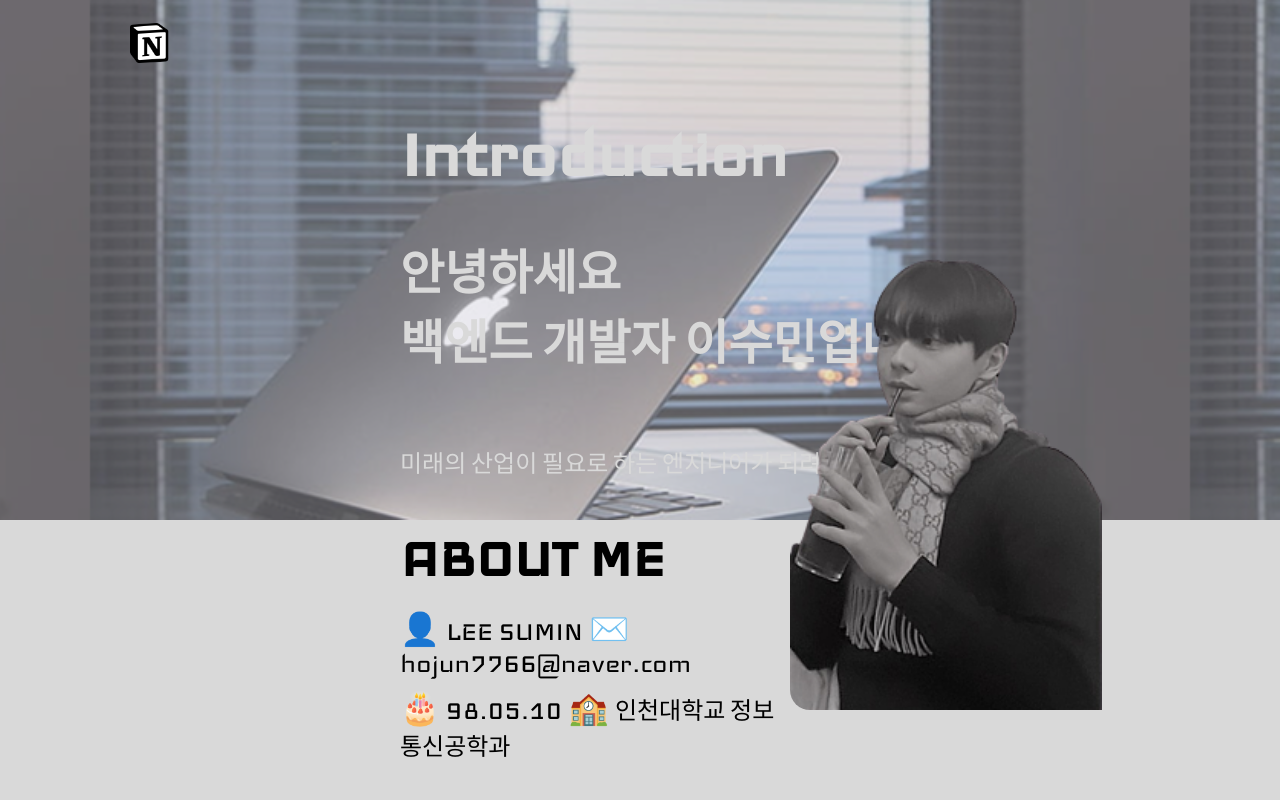
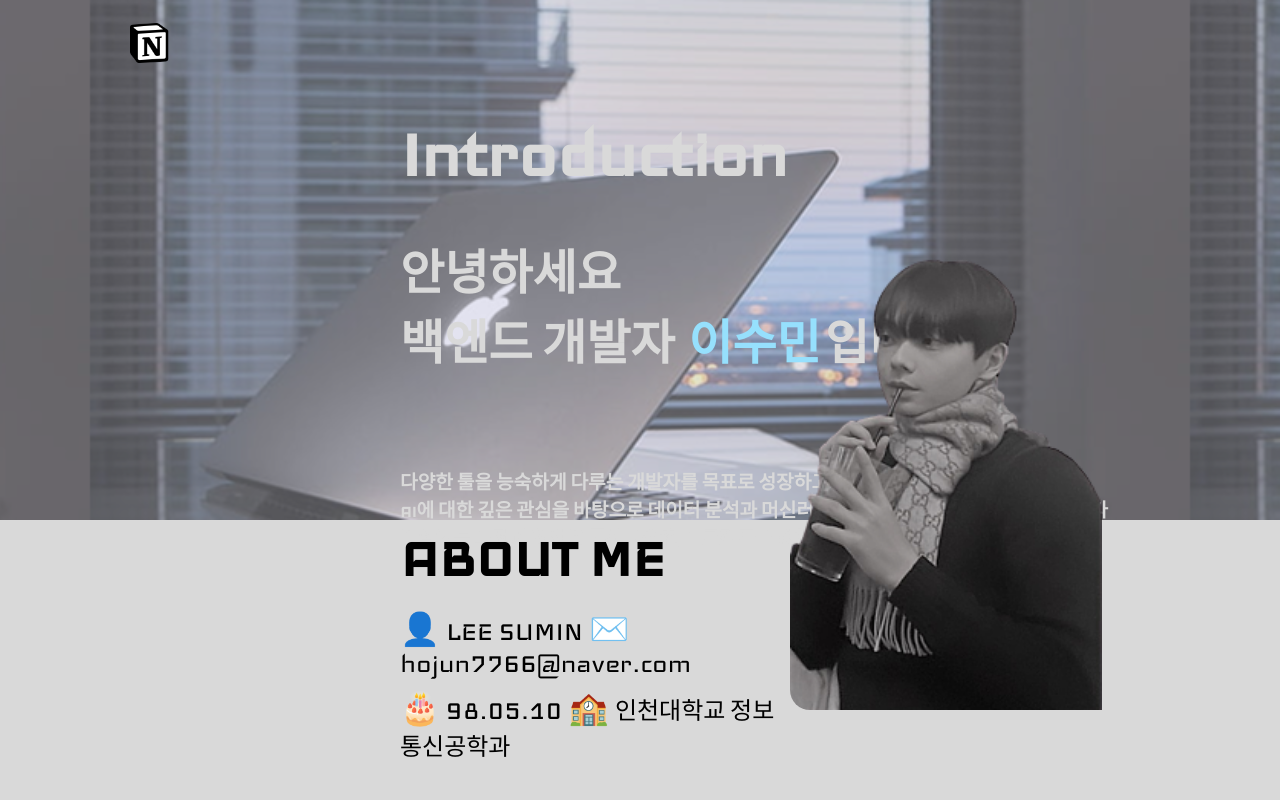
Before and after one commit to leesumin7766/portfolio, a Next.js app in the folder client/: page /main in a window 1280 px wide. Shown: the top 800 px of the page. Built offline with nearby package versions, Linux system fonts and the light colour scheme; a web font is replaced by a local one.

Commit message:
intro 수정"

```diff
--- a/client/src/components/Main.js
+++ b/client/src/components/Main.js
@@ -28,11 +28,17 @@ const Main = () => {
       </header>
 
       {/* Main Background */}
-      <section className={styles.intro} style={{ backgroundImage: "url('/assets/screen1.png'), linear-gradient(rgba(25, 0, 255, 0.05), rgba(25, 0, 255, 0.05))" }}>
+      <section className={styles.intro} style={{ backgroundImage: "url('/assets/screen1.png'), linear-gradient(rgba(0, 0, 255, 0.05), rgba(0, 0, 255, 0.05))",
+        backgroundBlendMode: "darken",
+       }}>
         <div className={styles.introText}>
           <h1>Introduction</h1>
-          <h2>안녕하세요<br /><strong>백엔드 개발자 이수민</strong>입니다.</h2>
-          <p>미래의 산업이 필요로 하는 엔지니어가 되려고 노력합니다.</p>
+          <h2>안녕하세요<br/>백엔드 개발자 <span className={styles.highlightName}>이수민</span>입니다</h2><p></p>
+          <div className ={styles.introP}>
+          <h4>다양한 툴을 능숙하게 다루는 개발자를 목표로 성장하고 있습니다<br></br>
+            AI에 대한 깊은 관심을 바탕으로 데이터 분석과 머신러닝 기술을 프로젝트에 적용해왔습니다<br></br>
+          끊임없는 도전과 협업을 통해 다양한 프로젝트를 경험하며 성취감을 얻습니다</h4>
+          </div>
         </div>
       </section>
 
@@ -146,7 +152,7 @@ const Main = () => {
       <span className={styles.eng}>KT Aivle School AI</span>
       <span className={styles.kor}>개발자 5기 수료</span>
       <p className={styles.dateTime}>(2024.02.20 - 2024.08.07) <strong>840Hours</strong></p>
-      <p className={styles.eduText}>- 인공지능, 데이터분석 교육 및 프로젝트</p>
+      <p className={styles.eduText}>- 인공지능, 데이터분석, Python 교육 및 프로젝트</p>
     </div>
   </div>
 </section>
--- a/client/src/components/Main.module.css
+++ b/client/src/components/Main.module.css
@@ -57,7 +57,7 @@
   background-position: center;
   display: flex;
   align-items: flex-start;
-  padding-left: 150px00px;
+  padding-left: 150px 00px;
   color: #D9D9D9;
   text-align: left;
 }
@@ -69,17 +69,24 @@
   margin-bottom: 20px;
 }
 
+.introText .highlightName {
+  color: #96e0fd; /* 원하는 색상 */
+  font-weight: bold;
+  padding: 2px 4px;
+  border-radius: 4px;
+}
+
 .introText h2 {
   padding-left: 400px;
   font-size: 3rem;
   margin-bottom: 10px;
 }
 
-.introText p {
-  padding-top: 50px;
+.introText .introP {
+  color: #D9D9D9; /* 원하는 색상 */
   padding-left: 400px;
-  font-size: 1.5rem;
-  margin-top: 20px;
+  font-size: 1.2rem;
+  margin-top: 93px;
 }
 
 /* About Me 섹션 */
@@ -89,7 +96,7 @@
   align-items: flex-start;
   padding: 100px 100px;
   background-color: #D9D9D9;
-
+  margin-bottom : -90px;
 }
 
 .aboutRight {
@@ -309,7 +316,7 @@
 .education {
   padding-left: 410px; /* About Me의 왼쪽 간격 맞추기 */
   background-color: #d9d9d9;
-  padding-bottom: 100px;
+  padding-bottom: 60px;
 }
 
 .education h1 {
```
Lines whose indentation alone changed are shown as unchanged.
